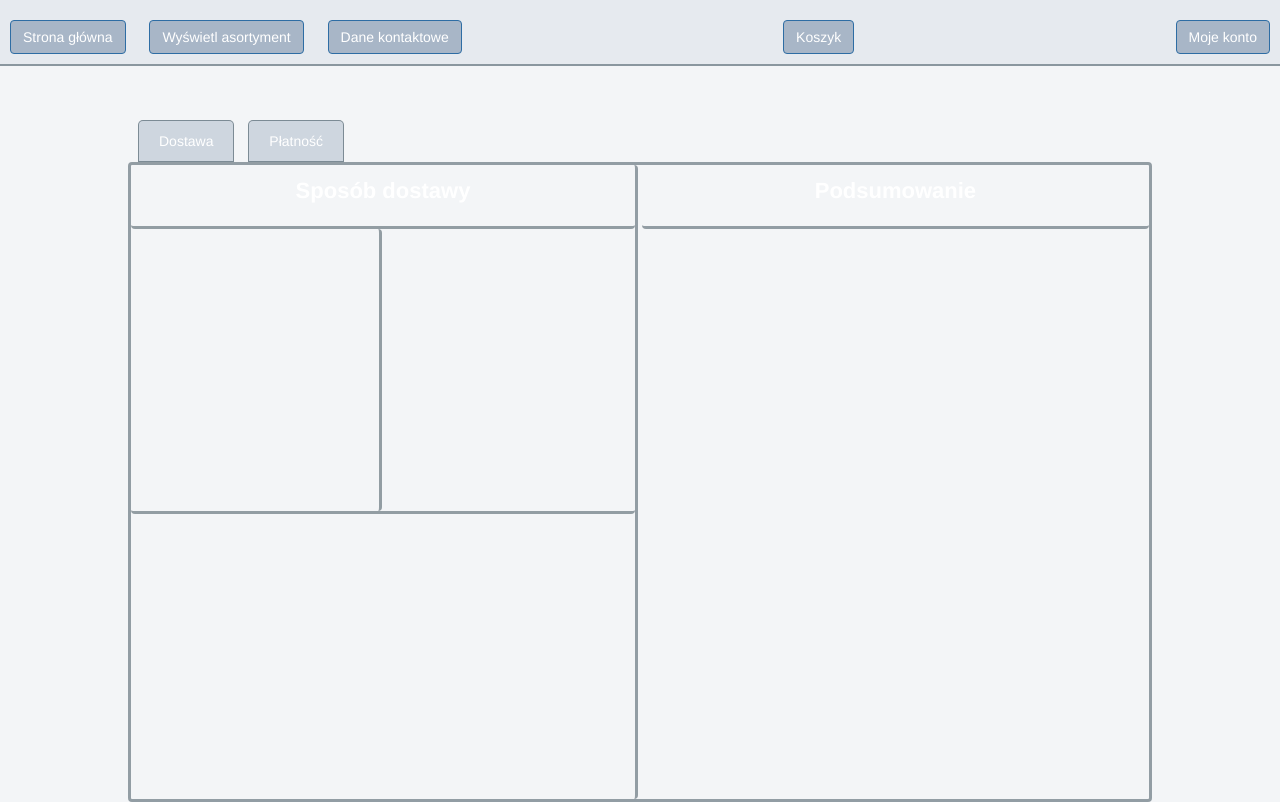
After one commit to Merkirus/po, a Django app: page /order/ in a window 1280 px wide. The commit adds this page. Run offline with Django 5.2, Linux system fonts and the light colour scheme; some libraries are stand-ins or nearby versions.

Commit message:
ui almost done

```diff
--- a/po_project/po_app/static/style.css
+++ b/po_project/po_app/static/style.css
@@ -210,3 +210,145 @@ header {
     width: 100%;
     height: 100%;
 }
+
+.orderWrapper {
+    position: absolute;
+    width: 80%;
+    height: 80%;
+    top: 15%;
+    margin-left: 10%;
+}
+
+.orderInnerWrapper {
+    position: relative;
+    border: solid;
+    border-radius: 4px;
+    border-color: var(--border);
+    width: 100%;
+    height: 100%;
+}
+
+.tab {
+    position: relative;
+    display: inline-block;
+    margin-left: 10px;
+    padding: 10px 20px;
+    cursor: pointer;
+    background-color: var(--surface);
+    border: 1px solid var(--border);
+    border-radius: 5px 5px 0 0;
+    color: white;
+}
+
+.tabContent {
+    display: none;
+}
+
+#tabDelivery {
+    display: block;
+}
+
+.tabDelivery {
+    width: 100%;
+    height: 100%;
+    overflow-x: auto;
+    overflow-y: hidden;
+    white-space: nowrap;
+}
+
+.tabDeliveryContent {
+    display: inline-block;
+    height: 100%;
+    max-height: 100%;
+    width: calc(50% - 2px);
+    border-right: solid;
+    border-radius: 4px;
+    border-color: var(--border);
+    overflow-y: auto;
+    overflow-x: hidden;
+}
+
+.tabDeliveryContentHeader {
+    display: flex;
+    position: relative;
+    width: 100%;
+    height: fit-content;
+    /* max-height: 10%; */
+    max-width: 100%;
+    border-bottom: solid;
+    border-radius: 4px;
+    border-color: var(--border);
+    text-align: center;
+    overflow-wrap: break-word;
+    text-wrap: wrap;
+    justify-content: center;
+    padding: 10px;
+    font-size: 22px;
+    color: white;
+    font-weight: bold;
+}
+
+.tabDeliveryContentLeftBodyWrapperWrapper {
+    display: flex;
+    flex-direction: column;
+    height: 90%;
+    width: 100%;
+    overflow-x: hidden;
+    overflow-y: auto;
+    white-space: nowrap;
+}
+
+.tabDeliveryContentLeftBodyWrapper {
+    height: calc(50% - 1px);
+    width: 100%;
+    border-bottom: solid;
+    border-radius: 4px;
+    border-color: var(--border);
+}
+
+.tabDeliveryContentLeftUpperWrapper {
+    display: flex;
+    width: 100%;
+    height: 100%;
+    overflow-x: auto;
+    overflow-y: hidden;
+    white-space: nowrap;
+}
+
+.tabDeliveryContentLeftUpperBody {
+    display: flex;
+    flex-direction: column;
+    width: calc(50% - 1px);
+    height: 100%;
+    border-right: solid;
+    border-radius: 4px;
+    border-color: var(--border);
+    justify-content: center;
+    text-align: center;
+}
+
+.tabPayContentLeftBodyWrapper {
+    position: relative;
+    display: flex;
+    flex-direction: column;
+    width: 80%;
+    height: 70%;
+    margin: 10%;
+    background-color: var(--surface-2);
+    border: solid;
+    border-radius: 4px;
+    border-color: var(--border);
+    align-items: center;
+    justify-content: center;
+}
+
+.summaryOrder {
+    height: 90%;
+    width: 100%;
+    display: flex;
+    flex-direction: column;
+    align-items: center;
+    justify-content: center;
+    overflow-y: hidden;
+    white-space: nowrap;
+}
--- a/po_project/po_app/templates/base.html
+++ b/po_project/po_app/templates/base.html
@@ -38,4 +38,12 @@
         document.getElementById("windowBackground").style.display = "none";
         document.getElementById(windowId).style.display = "none";
     }
+    function openTab(tabName) {
+        var tabContent;
+        tabContent = document.getElementsByClassName("tabContent");
+        for (var i = 0; i < tabContent.length; i++) {
+            tabContent[i].style.display = "none";
+        }
+        document.getElementById(tabName).style.display = "block";
+    }
 </script>
--- /dev/null
+++ b/po_project/po_app/templates/order.html
@@ -0,0 +1,58 @@
+{% extends "base.html" %}
+
+{% block title %}Zamówienie{% endblock title %}
+
+{% block content %}
+
+<form action="basket" name="order" method="post">
+{% csrf_token %}
+<div class="orderWrapper">
+    <div class="tab" onclick="openTab('tabDelivery')">Dostawa</div>
+    <div class="tab" onclick="openTab('tabPay')">Płatność</div>
+    <div class="orderInnerWrapper">
+        <div id="tabDelivery" class="tabDelivery tabContent">
+            <div class="tabDeliveryContent">
+                <div class="tabDeliveryContentHeader"><p>Sposób dostawy</p></div>
+                <div class="tabDeliveryContentLeftBodyWrapperWrapper">
+                    <div class="tabDeliveryContentLeftBodyWrapper">
+                        <div class="tabDeliveryContentLeftUpperWrapper">
+                            <div class="tabDeliveryContentLeftUpperBody">
+                                {% comment %} checkbox {% endcomment %}
+                            </div>
+                            <div style="border-right: none;" class="tabDeliveryContentLeftUpperBody">
+                            </div>
+                        </div>
+                    </div>
+                    <div style="border-bottom: none;" class="tabDeliveryContentLeftBodyWrapper">
+                    </div>
+                </div>
+            </div>
+            <div style="border-right: none;" class="tabDeliveryContent">
+                <div class="tabDeliveryContentHeader"><p>Podsumowanie</p></div>
+            </div>
+        </div>
+        <div id="tabPay" class="tabDelivery tabContent">
+            <div class="tabDeliveryContent">
+                <div class="tabDeliveryContentHeader">
+                    <p>Sposób dostawy</p>
+                    <select style="color:black;margin-left:20px;font-size:16px;" name="payment_method">
+                        <option value="online">Online</option>
+                        <option value="offline">Stacjonarnie</option>
+                    </select>
+                </div>
+                <div class="tabPayContentLeftBodyWrapper">
+                    <p>XD</p>
+                </div>
+            </div>
+            <div style="border-right: none;" class="tabDeliveryContent">
+                <div class="tabDeliveryContentHeader"><p>Podsumowanie</p></div>
+                <div class="summaryOrder">
+                    <button class="btn btn-primary" type="submit">Zapłać</buttom>
+                </div>
+            </div>
+        </div>
+    </div>
+</div>
+</form>
+
+{% endblock content %}
--- a/po_project/po_app/views.py
+++ b/po_project/po_app/views.py
@@ -1,4 +1,4 @@
-from django.shortcuts import render
+from django.shortcuts import render, redirect
 
 # Create your views here.
 
@@ -11,3 +11,10 @@ def basket(request):
     items = []
     data = {"items": items}
     return render(request, "basket.html", data)
+
+def order(request):
+    data = {}
+    return render(request, "order.html", data)
+
+def order_basket(request):
+    return redirect('basket')
--- a/po_project/po_project/urls.py
+++ b/po_project/po_project/urls.py
@@ -22,5 +22,7 @@ from po_app import views
 urlpatterns = [
     path('admin/', admin.site.urls),
     path('offert/', views.offert, name='offert'),
-    path('basket/', views.basket, name='basket')
+    path('basket/', views.basket, name='basket'),
+    path('order/', views.order, name='order'),
+    path('order/basket', views.order_basket, name='order_basket')
 ]
```
Also changed, not shown: po_project/po_app/templates/basket.html (+7 -3 lines).
